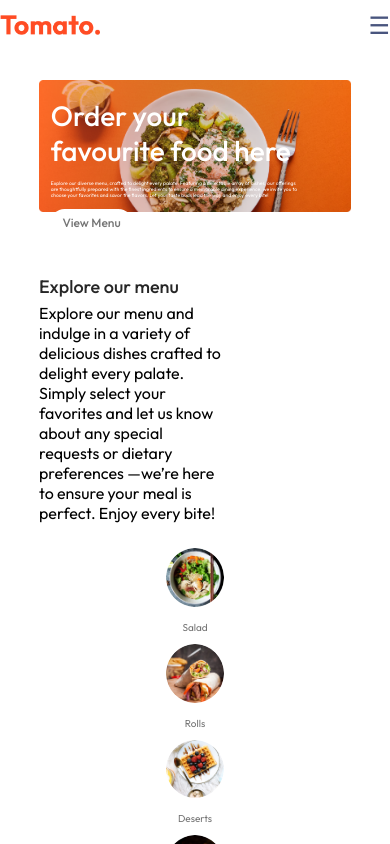
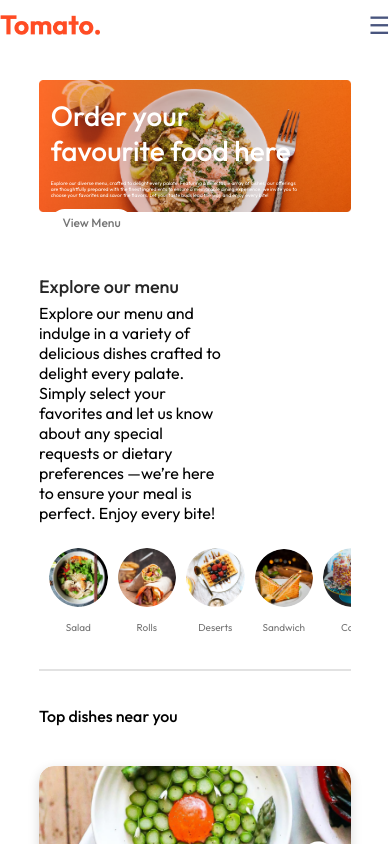
Before and after one commit to iammahesh123/Food-Delivery-App, a React (Vite) app in the folder frontend/: page / in a window 390 px wide. Shown: the top 844 px of the page. Built offline with nearby package versions, Linux system fonts and the light colour scheme.

Commit message:
fix exploreMenu

```diff
--- a/frontend/src/components/ExploreMenu/ExploreMenu.css
+++ b/frontend/src/components/ExploreMenu/ExploreMenu.css
@@ -105,8 +105,22 @@
     }
 
     .explore-menu-list {
-        flex-direction: column; /* Stack items vertically */
+        display: flex; /* Ensure items are in a row */
+        flex-direction: row; /* Maintain horizontal layout */
         gap: 10px; /* Tighten gap */
+        overflow-x: auto; /* Enable horizontal scrolling */
+        white-space: nowrap; /* Prevent items from wrapping to the next line */
+        padding-bottom: 5px; /* Add some space to avoid scrollbar overlap */
+        scrollbar-width: thin; /* For Firefox, makes the scrollbar thinner */
+    }
+
+    .explore-menu-list::-webkit-scrollbar {
+        height: 6px; /* Adjust scrollbar height for small screens */
+    }
+
+    .explore-menu-list::-webkit-scrollbar-thumb {
+        background-color: #ccc; /* Customize scrollbar color */
+        border-radius: 3px;
     }
 
     .explore-menu-list-items img {
```
